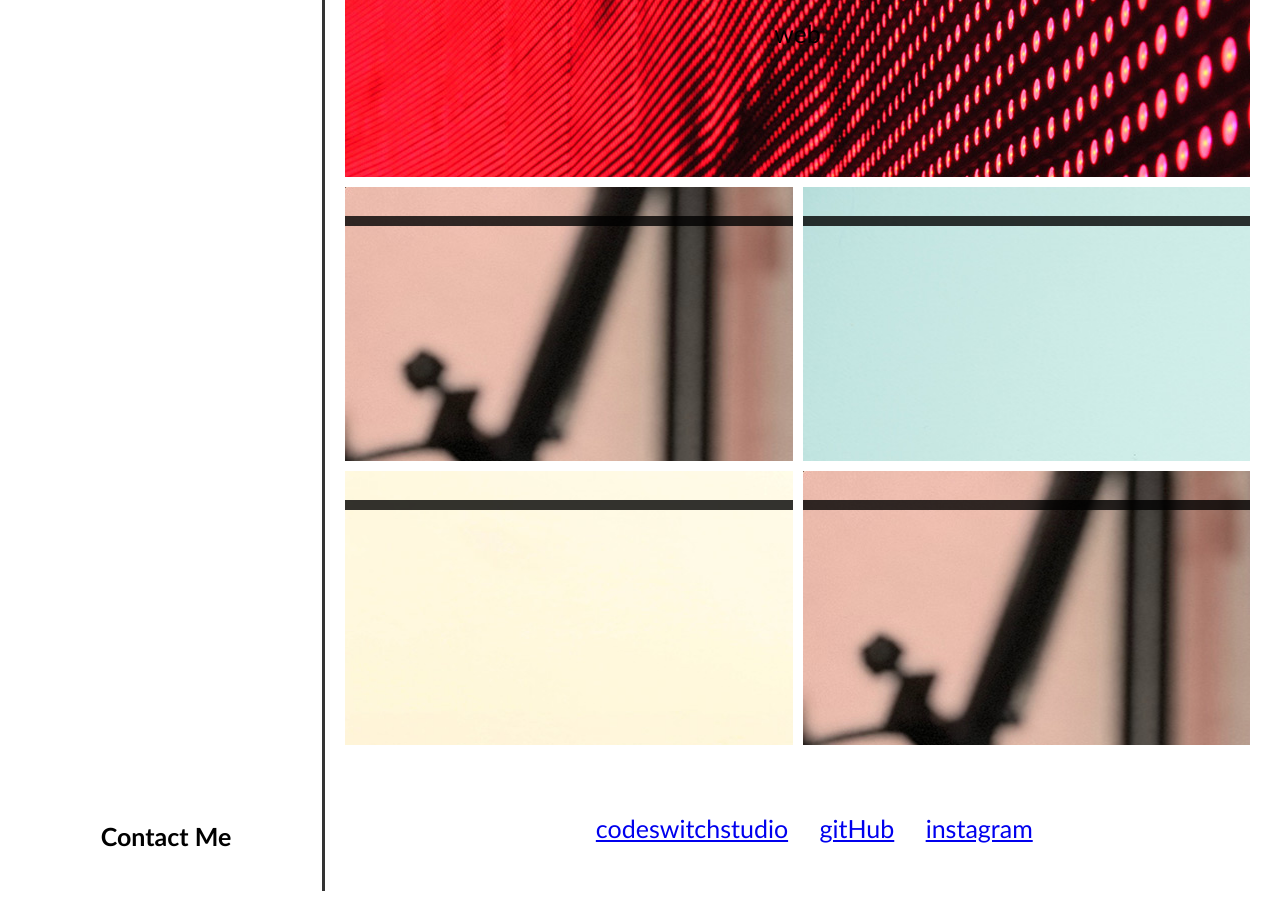
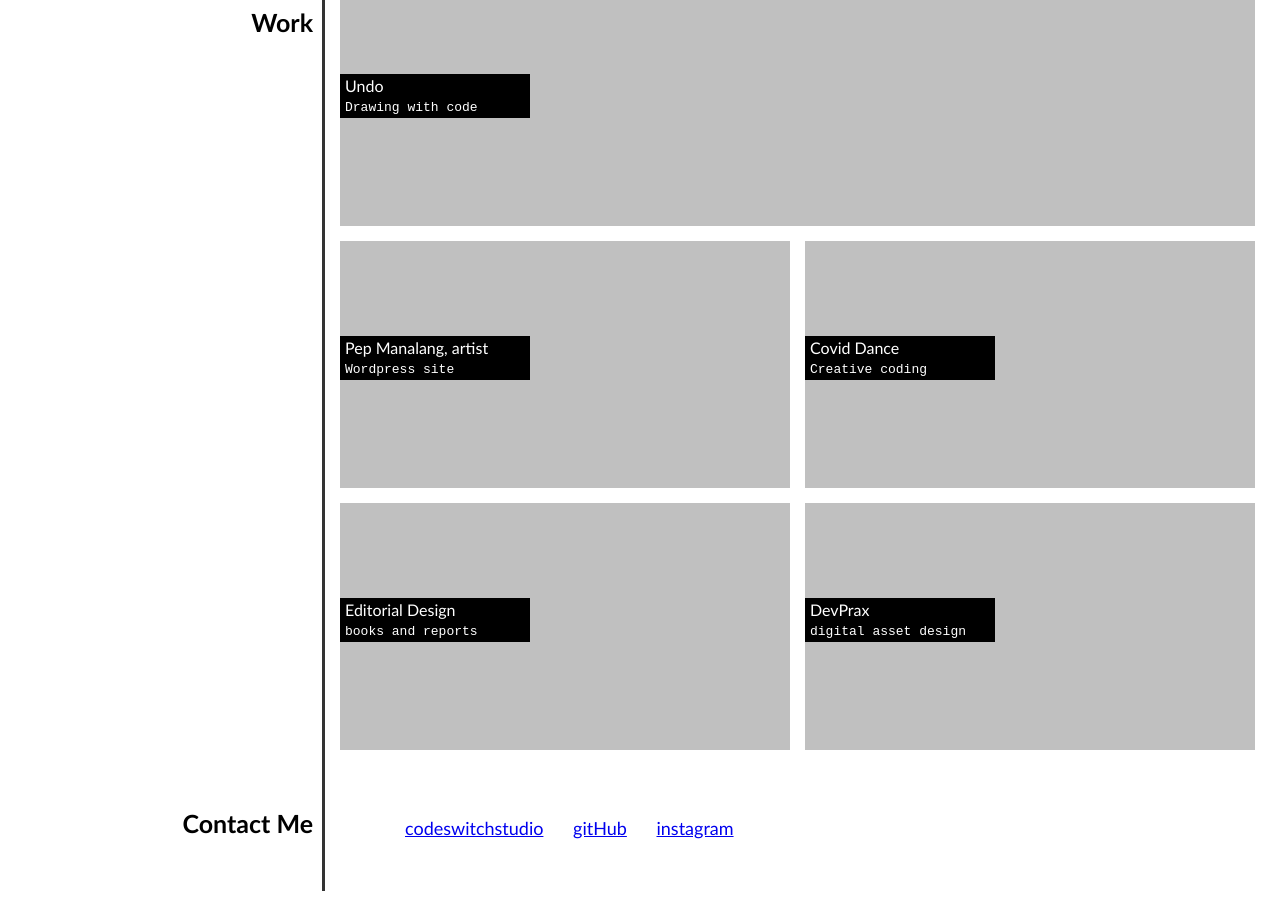
Before and after one commit to codeswitchstudio/digital-folio-01, a plain HTML site: page index.html in a window 1280 px wide. Shown: the part 626-1527 px from the top of the page. Drawn offline with Linux system fonts and the light colour scheme.

Commit message:
finished placeholders for all grids

```diff
--- a/css/style.css
+++ b/css/style.css
@@ -3,12 +3,16 @@
 }
 
 
-/* breaking point is 662px in firefox */
+/* breaking point is 662px in firefox . when screen too big maybe make about fonts bigger
+also make nav height bigger when too small
+*/
 
 
 :root {
   --bg-color-dark: black;
-  --bg-color-light:  #08ead0;
+  --bg-color-light:  #D60265;
+/*      #08ead0;
+    */
 
 
 }
@@ -26,7 +30,7 @@
 h4,
 h5,
 h6 {
-  font-family: 'Roboto', 'Lucida Sans Unicode', 'Lucida Grande', 'Lucida Sans',
+  font-family: 'Trebuchet MS', 'Lucida Sans Unicode', 'Lucida Grande', 'Lucida Sans', Arial, sans-serif;
   /* margin: 10; */
 }
 
@@ -44,19 +48,19 @@
 h1 {
   display: inline-block;
   font-size: 30px;
-  color: black;
+  color: rgb(255, 255, 255);
   background-color: var( --bg-color-light);
   padding: 0 8px 0 25px;
   margin-top: 12.5px;
 }
 
 header a:link {
-  color: #08ead0;
+  color: white;
   text-decoration: none;
 }
 
 header a:visited {
-  color: white;
+  color: rgb(252, 250, 250)
 
 }
 
@@ -74,20 +78,19 @@
 nav ul li {
   display: inline-block;
   margin-left: 25px;
-  border-bottom: 2px solid var(--bg-color-light);
+  border-bottom: 2px solid white;
   padding-top: 4px;
-
 }
 
 /* hero banner */
 .hero-banner {
   background-image: url("../images/maze.jpg");
+  background-color: thistle;
   background-size: cover;
   display: inline-block;
   height: 165px;
   width: 100%;
   /* margin-bottom: 25px; */
-
 }
 
 .hero-banner h2 {
@@ -96,11 +99,7 @@
   background-color: #08ead0;
   margin-right: 20px;
   padding: 5px 10px 5px 15px;
-
-
 }
-
-
 
 
 /* grid container */
@@ -110,7 +109,7 @@
   width: 100vw;
   height: 100vw;
   grid-template-columns: 25% auto;
-  grid-template-rows: 20% auto 10%;
+  grid-template-rows: auto auto 10%;
   grid-template-areas:
   "about about-content"
   "work work-content"
@@ -122,12 +121,14 @@
 
 .grid-item {
   display: grid;
-  background-color: rgba(255, 255, 255, 0.8);
+  /* background-color: rgba(255, 255, 255, 0.8); */
   /* border: 1px solid rgba(0, 0, 0, 0.8); */
   /* padding: 20px; */
-  font-size: 25px;
+  gap: 10px;
   text-align: center;
-  padding: 20px;
+  padding: 15px;
+
+
 }
 
 
@@ -135,32 +136,37 @@
   #work,
   #contact {
   border-right: 3px solid rgba(0, 0, 0, 0.8);
+  /* background-color: lightYellow;   */
+  padding-right: 4px;
+  padding-bottom: 3px;
+  border-top: solid, 3px, rgb(199, 3, 3);
 
 }
 
-.grid-item h2{
+.grid-item h3 {
+  font-size: 25px;
   text-align: right;
-  /* padding-right: 5px; */
+  padding-right: 5px;
+  align-items: center;
 
 }
 
-#about-content p {
-  font-size: 16px;
+#about-content {
+  font-size: 18px;
   text-align: left;
-  padding: 10px;
+  padding: 15px, 25px, 5px, 15px;
+  align-items:first baseline;
 }
-
 
 .work-grid {
   display: grid;
-  gap: 10px;
-  background-position: center;
-  background-size: cover ;
+  gap: 15px;
+  background-position: left;
+  background-size: cover;
   background-repeat: no-repeat;
   cursor: pointer;
-  align-content:end;
-  grid-template-columns: repeat(auto-fit, minmax(300px, 1fr));
-  grid-template-columns: 1fr 1fr;
+  align-items:flex-end
+  grid-template-columns: 1fr 1fr repeat(auto-fit, minmax(300px, 1fr));
   grid-template-rows: 1fr 1fr 1fr;
   grid-template-areas:
     "artwork-01 artwork-01 "
@@ -168,52 +174,63 @@
     "artwork-04 artwork-05 "
     ;
 }
+
+
 .artwork-01 {
   grid-area: artwork-01;
-  background-image: url("../images/02-portfolio-1.jpg");
+/*   background-image: url("../images/02-portfolio-1.jpg"); */
+    background-color: silver;
+
   min-height:200px;
 }
 .artwork-02 {
   grid-area: artwork-02;
-  background-image: url("../images/02-portfolio-2.jpg");
+/*   background-image: url("../images/02-portfolio-2.jpg"); */
+  background-color: silver;
   min-height: 100px;
 }
 .artwork-03 {
   grid-area: artwork-03;
-  background-image: url("../images/02-portfolio-3.jpg");
+/*   background-image: url("../images/02-portfolio-3.jpg"); */
+  background-color: silver;
   min-height: 100px;
 }
 .artwork-04 {
   grid-area: artwork-04;
-  background-image: url("../images/02-portfolio-4.jpg");
+/*   background-image: url("../images/02-portfolio-4.jpg"); */
+  background-color: silver;
   min-height: 100px;
 }
 .artwork-05 {
   grid-area: artwork-05;
-  background-image: url("../images/02-portfolio-2.jpg");
+/*   background-image: url("../images/02-portfolio-2.jpg"); */
+  background-color: silver;
   min-height: 150px;
 }
 
-
-.work-grid h3 {
+.work-grid p {
   text-align: left;
-  font-size: 14;
-  padding: 5px;
-  background-color: rgba(0, 0, 0, 0.8);
+  padding-left: 5px;
+/*   background-color: rgba(0, 0, 0, 0.8); */
+  background-color: black;
   color: white;
+  width: 190px;
+  margin-top: 95px;
+  font-size: 16;
+  /* font-size: 14;  */
 }
 
-
-.work-grid p {
-
-  font-size: 10;
+.subtitle-text {
+  display: block;
+  font-family: monospace;
+  /* margin-top: 150px; */
 }
 
+#contact-content {
+  justify-content: left;
+  align-items: center;
+  font-size: 18px;
 
-#contact-content {
-  justify-content: space-evenly;
-  align-items: center;
-  font-size: 12;
 }
 
 #contact-content ul {
@@ -223,7 +240,7 @@
   display: inline-block;
   margin-left: 25px;
   border-bottom: 2px solid var(--bg-color-dark;
-  padding-top: 4px;
+
 }
 
 #contact-content a:link {
--- /dev/null
+++ b/css/style0.css
@@ -0,0 +1,240 @@
+* {
+  box-sizing: border-box;
+}
+
+
+/* breaking point is 662px in firefox */
+
+
+:root {
+  --bg-color-dark: black;
+  --bg-color-light:  #08ead0;
+
+
+}
+
+body {
+  margin: 0;
+  padding: 0;
+  font-family: 'Trebuchet MS', 'Lucida Sans Unicode', 'Lucida Grande', 'Lucida Sans', Arial, sans-serif;
+  line-height: 1.5;
+}
+
+h1,
+h2,
+h3,
+h4,
+h5,
+h6 {
+  font-family: 'Trebuchet MS', 'Lucida Sans Unicode', 'Lucida Grande', 'Lucida Sans', Arial, sans-serif;
+  /* margin: 10; */
+}
+
+p {
+  margin: 0;
+}
+
+header {
+  background-color: black;
+  margin-top: 0px;
+  height: 76px;
+  /* padding: 20px; */
+}
+
+h1 {
+  display: inline-block;
+  font-size: 30px;
+  color: black;
+  background-color: var( --bg-color-light);
+  padding: 0 8px 0 25px;
+  margin-top: 12.5px;
+}
+
+header a:link {
+  color: #08ead0;
+  text-decoration: none;
+}
+
+header a:visited {
+  color: white;
+
+}
+
+nav {
+  /* padding-top: 15px; */
+  margin-right: 20px;
+  float: right;
+  font-family: 'Gill Sans', 'Gill Sans MT', Calibri, 'Trebuchet MS', sans-serif;
+  font-size: 20px;
+}
+
+nav ul {
+  list-style-type: none;
+}
+nav ul li {
+  display: inline-block;
+  margin-left: 25px;
+  border-bottom: 2px solid var(--bg-color-light);
+  padding-top: 4px;
+}
+
+/* hero banner */
+.hero-banner {
+  background-image: url("../images/maze.jpg");
+  background-size: cover;
+  display: inline-block;
+  height: 165px;
+  width: 100%;
+  /* margin-bottom: 25px; */
+}
+
+.hero-banner h2 {
+  float: inline-end;
+  margin-top: 75px;
+  background-color: #08ead0;
+  margin-right: 20px;
+  padding: 5px 10px 5px 15px;
+}
+
+
+/* grid container */
+.grid-container {
+  /* background-color: silver; */
+  display: grid;
+  width: 100vw;
+  height: 100vw;
+  grid-template-columns: 25% auto;
+  grid-template-rows: auto auto 10%;
+  grid-template-areas:
+  "about about-content"
+  "work work-content"
+  "contact contact-content"
+  ;
+  padding: 10px;
+  margin-bottom: 0;
+}
+
+.grid-item {
+  display: grid;
+  /* background-color: rgba(255, 255, 255, 0.8); */
+  /* border: 1px solid rgba(0, 0, 0, 0.8); */
+  /* padding: 20px; */
+
+  text-align: center;
+  padding: 15px;
+
+}
+
+
+  #about,
+  #work,
+  #contact {
+  border-right: 3px solid rgba(0, 0, 0, 0.8);
+  padding-right: 4px;
+  padding-bottom: 3px;
+  /* border-bottom: solid, 3px, rgb(199, 3, 3); */
+}
+
+.grid-item h3 {
+  font-size: 25px;
+  text-align: right;
+  padding-right: 5px;
+
+}
+
+#about-content {
+  font-size: 18px;
+  text-align: left;
+  padding: 15px, 25px, 5px, 15px;
+  align-items:first baseline;
+}
+
+/* middle row with pics */
+
+.work-grid {
+  display: grid;
+  gap: 10px;
+  background-position: left;
+  background-size: cover ;
+  background-repeat: no-repeat;
+  cursor: pointer;
+  align-items:flex-end
+  grid-template-columns: 1fr 1fr repeat(auto-fit, minmax(300px, 1fr));
+  grid-template-rows: 1fr 1fr 1fr;
+  grid-template-areas:
+    "artwork-01 artwork-01 "
+    "artwork-02 artwork-03 "
+    "artwork-04 artwork-05 "
+    ;
+}
+
+.artwork-01 {
+  grid-area: artwork-01;
+  background-image: url("../images/02-portfolio-1.jpg");
+  min-height:200px;
+}
+.artwork-02 {
+  grid-area: artwork-02;
+  background-image: url("../images/02-portfolio-2.jpg");
+  min-height: 100px;
+}
+.artwork-03 {
+  grid-area: artwork-03;
+  background-image: url("../images/02-portfolio-3.jpg");
+  min-height: 100px;
+}
+.artwork-04 {
+  grid-area: artwork-04;
+  background-image: url("../images/02-portfolio-4.jpg");
+  min-height: 100px;
+}
+.artwork-05 {
+  grid-area: artwork-05;
+  background-image: url("../images/02-portfolio-2.jpg");
+  min-height: 150px;
+}
+
+.work-grid p {
+  text-align: left;
+  padding-left: 5px;
+  background-color: rgba(0, 0, 0, 0.8);
+  color: white;
+  width: 170px;
+  margin-top: 100px;
+  font-size: 14;
+  /* font-size: 14;  */
+}
+
+
+
+
+.subtitle-text {
+  display: block;
+  font-family: monospace;
+}
+
+#contact-content {
+  justify-content: space-evenly;
+  align-items: last baseline;
+  font-size: 14px;
+}
+
+#contact-content ul {
+  list-style-type: none;
+}
+#contact-content ul li {
+  display: inline-block;
+  margin-left: 25px;
+  border-bottom: 2px solid var(--bg-color-dark;
+  padding-top: 4px;
+}
+
+#contact-content a:link {
+  color: var(--bg-color-dark;
+  text-decoration: none;
+}
+
+#contact-content a:visited {
+  color: rgb(6, 6, 6);
+
+}
--- a/index.html
+++ b/index.html
@@ -10,6 +10,7 @@
   <link href="https://fonts.googleapis.com/css?family=Poppins:100,200,300,400,500,600,700,800,900&display=swap" rel="stylesheet">
 
   <title>Indira Endaya // Web Developer</title>
+  <!-- <link rel="stylesheet" href="./css/style.css" /> -->
   <link rel="stylesheet" href="./css/style.css" />
 </head>
 
@@ -48,42 +49,39 @@
     <section class="grid-container">
       <!-- About -->
       <div class="grid-item" id="about">
-        <h2>About</h2>
+        <h3>About</h3>
       </div>
 
       <div class="grid-item" id="about-content">
-        <p>Creative designer with a demonstrated history of working in the higher education industry. Writer and researcher. Grew up in the Philippines. Adulting in a London suburb. Finished an Erasmus Mundus Masters scholarship in Media, Communication and Culture in Denmark and the UK. Starting to study again. Everyday. </p>
-        <p>
-        Interests: Digital Humanities, Cultural Studies, Creative Computing, Contemporary Art</p>
+        Digital creative and visual storyteller with a demonstrated history of working with in the higher education industry. Image researcher and visualizer. Responsible for end-to-end production and management of research publications and digital design assets. Experienced innovator in special project branding and educational material solutions. Skilled at presenting ideas, problem-solving and developing good collaborative relationships with various stakeholders. Grew up in the Philippines. Adulting in a London suburb. Finished a European Masters in Media, Communication and Culture. Starting to study again and go back to my writing and media research background.
+
       </div>
 
       <!-- Work -->
 
       <div class="grid-item" id="work">
-        <h2>Work</h2></div>
+        <h3>Work</h3></div>
 
       <div class="grid-item" id="work-content">
         <!-- grid within grid -->
         <div class="work-grid">
+
           <div class="artwork-01">
-            <h3>Horiseon</h3>
-            <p>web</p>
-          </div>
+            <p>Undo<span class="subtitle-text">Drawing with code</span></p>
+        </div>
+
+
           <div class="artwork-02">
-            <h3></h3>
-            <p></p>
+            <p>Pep Manalang, artist<span class="subtitle-text"> Wordpress site</span></p>
           </div>
           <div class="artwork-03">
-            <h3></h3>
-            <p></p>
+            <p>Covid Dance<span class="subtitle-text">Creative coding</span></p>
           </div>
           <div class="artwork-04">
-            <h3></h3>
-            <p></p>
+            <p>Editorial Design<span class="subtitle-text">books and reports</span></p>
           </div>
           <div class="artwork-05">
-            <h3></h3>
-            <p></p>
+            <p>DevPrax<span class="subtitle-text">digital asset design</span></p>
           </div>
         </div>
 
@@ -97,7 +95,7 @@
     </div>
 
       <!-- Contact -->
-      <div class="grid-item" id="contact"><h4>Contact Me</h4></div>
+      <div class="grid-item" id="contact"><h3>Contact Me</h3></div>
       <div class="grid-item" id="contact-content">
         <ul>
           <li>
```
Also changed, not shown: images/02-portfolio-1.jpg (deleted), images/02-portfolio-2.jpg (deleted), images/02-portfolio-3.jpg (deleted), images/02-portfolio-4.jpg (deleted), images/02-run-buddy.jpg (deleted), images/DevPrax.jpeg (added), images/PepMobile.png (added), images/covTest.gif (added), images/covTestCode.gif (added), images/freepik.jpg (added), images/headshot.png (added), 4 other files.
